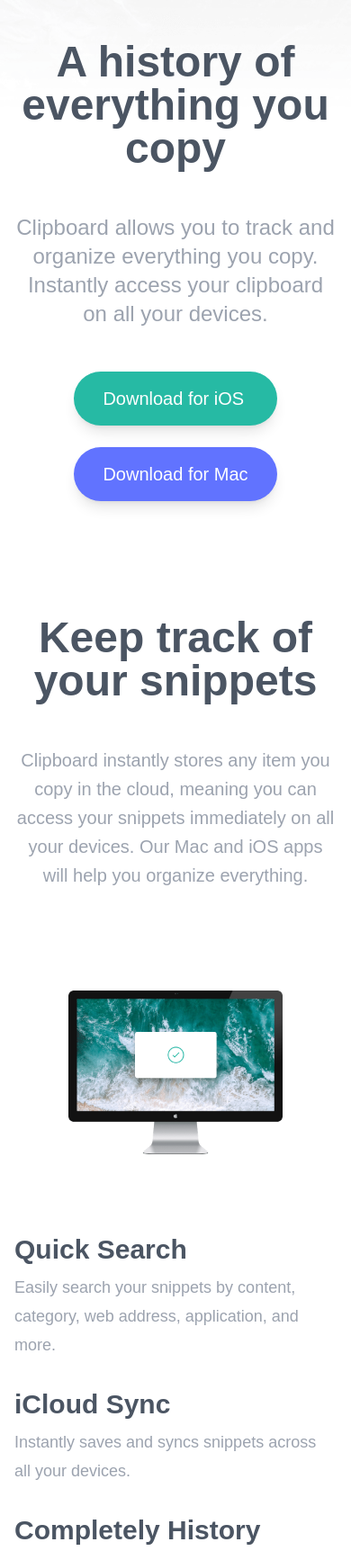
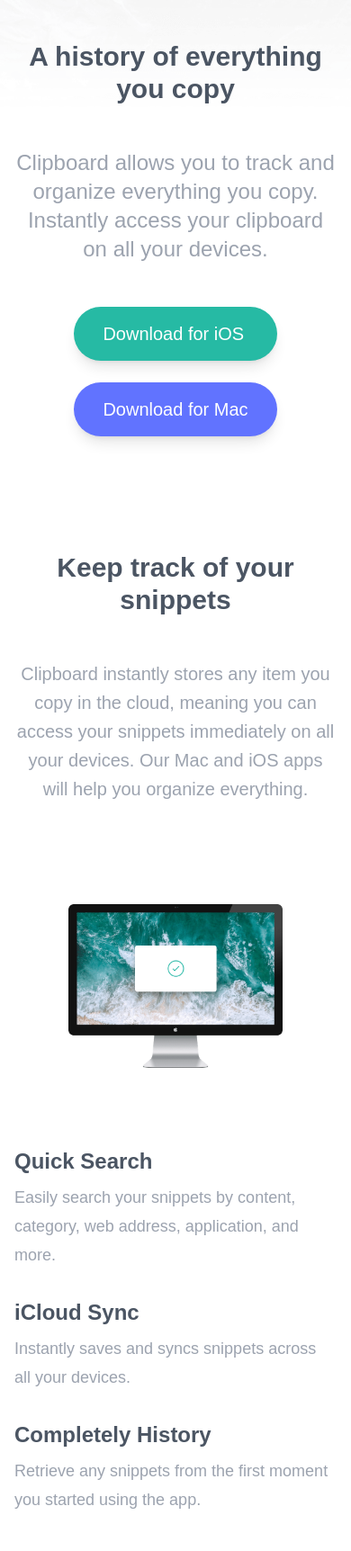
Before and after one commit to JakeGazilla/clipboard, a website: page index.html in a window 390 px wide. Shown: the part 256-1980 px from the top of the page at 90% size. Drawn offline with Linux system fonts and the light colour scheme; a web font is replaced by a local one.

Commit message:
spacing and headers

```diff
--- a/index.html
+++ b/index.html
@@ -13,7 +13,7 @@
 		<div class="hero hero-xl container-full h-96 font-display">
 			<section class="hero-content container mx-auto flex flex-col items-center justify-center py-16 px-4">
 				<img class="pt-16 mb-12" src="./assets/logo.svg" alt="" />
-				<h1 class="title text-5xl font-semibold text-gray-600 mb-12 text-center">A history of everything you copy</h1>
+				<h1 class="title text-3xl md:text-4xl lg:text-5xl font-semibold text-gray-600 mb-12 text-center">A history of everything you copy</h1>
 				<p class="desc text-2xl text-gray-400 mb-12 text-center lg:px-24 xl:px-56">
 					Clipboard allows you to track and organize everything you copy. Instantly access your clipboard on all your devices.
 				</p>
@@ -24,32 +24,32 @@
 			</section>
 
 			<section class="header container mx-auto flex flex-col items-center justify-center py-16 px-4">
-				<h2 class="text-5xl font-semibold text-gray-600 mb-12 text-center">Keep track of your snippets</h2>
+				<h2 class="text-3xl md:text-4xl lg:text-5xl font-semibold text-gray-600 mb-12 text-center">Keep track of your snippets</h2>
 				<p class="text-xl text-gray-400 mb-12 text-center lg:px-36 xl:px-72 leading-8">
 					Clipboard instantly stores any item you copy in the cloud, meaning you can access your snippets immediately on all your devices. Our Mac and iOS apps will help you organize everything.
 				</p>
 			</section>
 
-			<section class="feats container px-4 mx-auto flex flex-col lg:flex-row items-center justify-center gap-6 mb-32">
+			<section class="feats container px-4 mx-auto flex flex-col lg:flex-row items-center justify-center gap-6 lg:mb-32">
 				<img class="object-contain w-4/6 lg:w-1/2" src="./assets/image-computer.png" alt="" />
 				<div class="feats-list lg:ml-12 flex flex-col gap-4 py-16 xl:pl-16 lg:w-1/2">
 					<div class="feat">
-						<div class="title text-3xl mb-2 text-gray-600 font-semibold">Quick Search</div>
+						<div class="title text-2xl lg:text-3xl mb-2 text-gray-600 font-semibold">Quick Search</div>
 						<div class="desc mb-4 text-gray-400 leading-8 text-lg xl:text-xl">Easily search your snippets by content, category, web address, application, and more.</div>
 					</div>
 					<div class="feat">
-						<div class="title text-3xl mb-2 text-gray-600 font-semibold">iCloud Sync</div>
+						<div class="title text-2xl lg:text-3xl mb-2 text-gray-600 font-semibold">iCloud Sync</div>
 						<div class="desc mb-4 text-gray-400 leading-8 text-lg xl:text-xl">Instantly saves and syncs snippets across all your devices.</div>
 					</div>
 					<div class="feat">
-						<div class="title text-3xl mb-2 text-gray-600 font-semibold">Completely History</div>
+						<div class="title text-2xl lg:text-3xl mb-2 text-gray-600 font-semibold">Completely History</div>
 						<div class="desc mb-4 text-gray-400 leading-8 text-lg xl:text-xl">Retrieve any snippets from the first moment you started using the app.</div>
 					</div>
 				</div>
 			</section>
 
 			<section class="header container mx-auto flex flex-col items-center justify-center py-16 px-4">
-				<h2 class="text-5xl font-semibold text-gray-600 mb-12 text-center">Access Clipboard Anywhere</h2>
+				<h2 class="text-3xl md:text-4xl lg:text-5xl font-semibold text-gray-600 mb-12 text-center">Access Clipboard Anywhere</h2>
 				<p class="text-xl text-gray-400 text-center lg:px-36 xl:px-72 leading-8">Whether you’re on the go, or at your computer, you can access all your Clipboard snippets in a few simple clicks.</p>
 			</section>
 
@@ -58,7 +58,7 @@
 			</section>
 
 			<section class="header container mx-auto flex flex-col items-center justify-center py-16 px-4">
-				<h2 class="text-5xl font-semibold text-gray-600 mb-8 text-center">Supercharge your workflow</h2>
+				<h2 class="text-3xl md:text-4xl lg:text-5xl font-semibold text-gray-600 mb-8 text-center">Supercharge your workflow</h2>
 				<p class="text-xl text-gray-400 text-center lg:px-36 xl:px-72 leading-8">We've got the tools to boost your productivity.</p>
 			</section>
 
@@ -111,7 +111,7 @@
 			</section>
 
 			<section class="header-with-btns container mx-auto flex flex-col items-center justify-center py-16 px-4 mb-10">
-				<h2 class="text-5xl font-semibold text-gray-600 mb-12 text-center">Clipboard for iOS and MacOS</h2>
+				<h2 class="text-3xl md:text-4xl lg:text-5xl font-semibold text-gray-600 mb-12 text-center">Clipboard for iOS and MacOS</h2>
 				<p class="text-xl text-gray-400 mb-12 text-center lg:px-36 xl:px-72 leading-8">
 					Available for free on the App Store. Download for Mac or iOS, sync with iCloud and you're ready to start adding to your clipboard.
 				</p>
```
Also changed, not shown: css/style.css.
